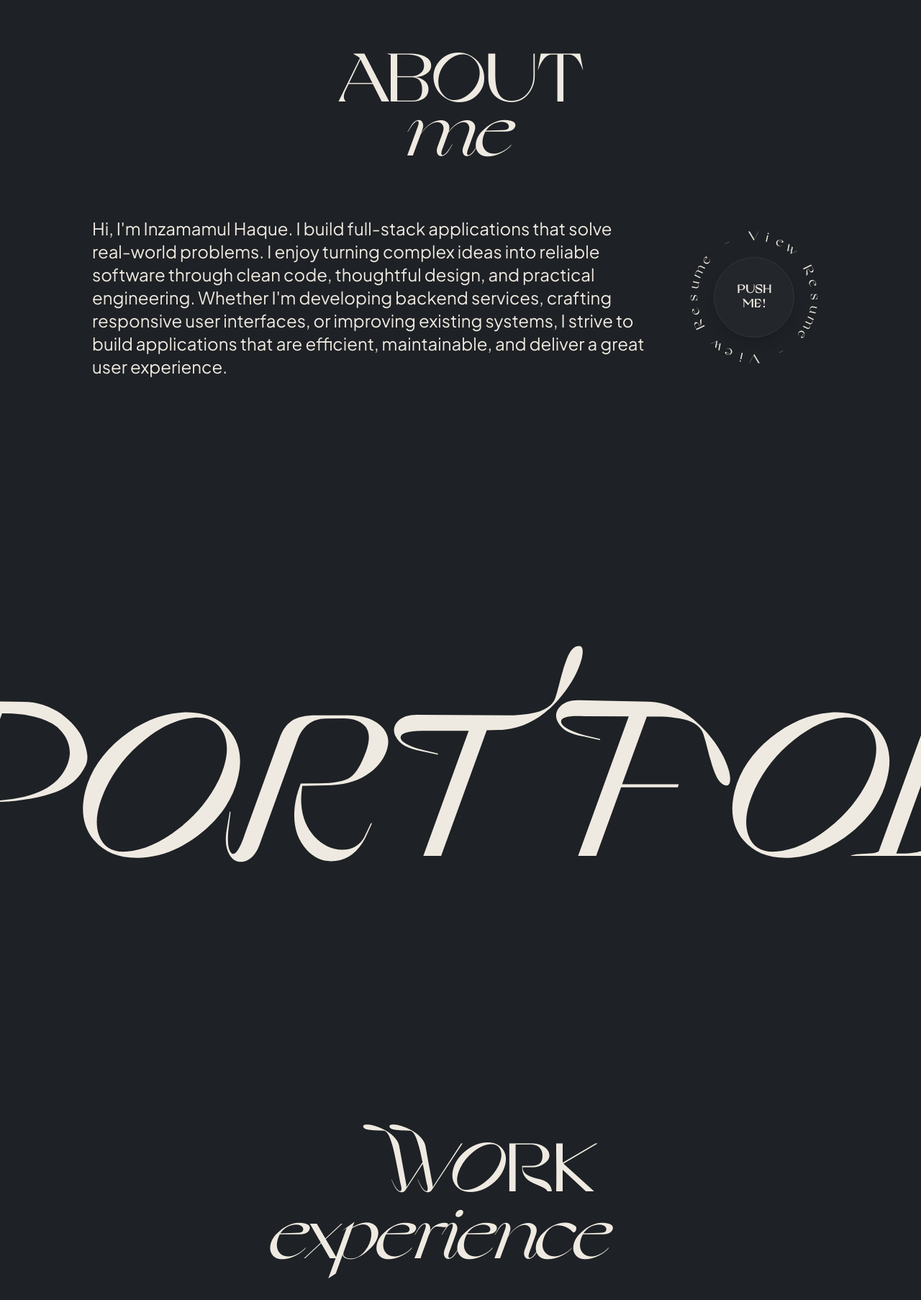
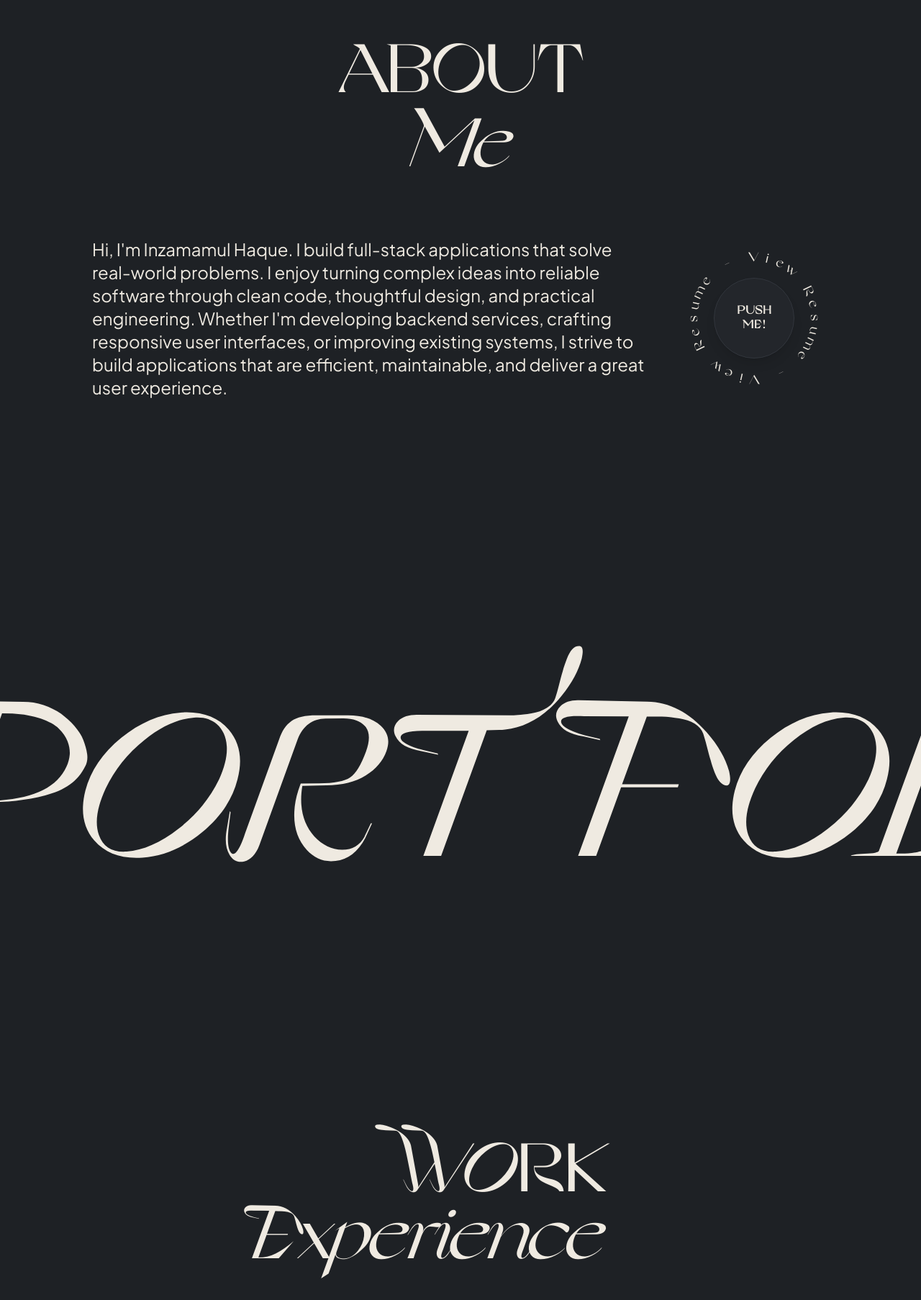
Before and after one commit to InzamamulHaque0786/InzamamulHaque_Pv-3, a React (Vite) app: page / in a window 1280 px wide. Shown: the part 914-2720 px from the top of the page at 72% size. Built offline with nearby package versions, Linux system fonts and the light colour scheme; a web font is replaced by a local one.

Commit message:
resume link updated and some tweeks

```diff
--- a/src/components/sections/About.jsx
+++ b/src/components/sections/About.jsx
@@ -26,12 +26,12 @@ const About = () => {
             whileInView={{ opacity: 1, y: 0 }}
             viewport={{ once: true, margin: "-15%" }}
             transition={{ duration: 1.4, ease: [0.22, 1, 0.36, 1] }}
-            className="text-center font-grandslang py-8 text-5xl md:text-7xl lg:text-8xl text-[var(--brand-primary)] uppercase tracking-tight leading-[.7] mb-12"
+            className="text-center font-grandslang py-8 text-5xl md:text-7xl lg:text-8xl text-[var(--brand-primary)] uppercase tracking-tight leading-[1] mb-12"
           >
             About
             <br />
             <span className="font-grandslang italic lowercase font-normal text-[var(--text-main)]">
-              me
+              <span className="uppercase">M</span>e
             </span>
           </motion.h2>
 
@@ -68,7 +68,7 @@ const About = () => {
               className="flex-shrink-0 self-center lg:self-center"
             >
               <a
-                href="https://drive.google.com/file/d/1qFGxCJUR_QD6amhWaP4ehub8r8G1Fn_n/view?usp=sharing"
+                href="https://drive.google.com/file/d/1HRzOS4hvjtxzXqpbYLrS7jFouia1Za8N/view?usp=sharing"
                 target="_blank"
                 rel="noopener noreferrer"
                 className="relative flex items-center justify-center w-52 h-52 select-none cursor-pointer group"
--- a/src/components/sections/Contact.jsx
+++ b/src/components/sections/Contact.jsx
@@ -15,9 +15,9 @@ const Contact = () => {
 
   // 2. Map the scroll progress to horizontal movement (Parallax effect)
   // "something" moves Left to Right
-  const somethingX = useTransform(scrollYProgress, [0, 1], [-30, 80]);
+  const somethingX = useTransform(scrollYProgress, [0, 1], [-30, 50]);
   // "TOGETHER" moves Right to Left
-  const togetherX = useTransform(scrollYProgress, [0, 1], [80, -50]);
+  const togetherX = useTransform(scrollYProgress, [0, 1], [60, -50]);
 
   return (
     <section
@@ -44,7 +44,7 @@ const Contact = () => {
 
             {/* Top Row: Let's create something */}
             <div className="flex items-center justify-center gap-3 md:gap-5">
-              <div className="flex  flex-col text-right font-cardo italic text-3xl md:text-4xl lg:text-6xl leading-[0.9] text-[var(--text-main)]">
+              <div className="flex  flex-col text-right font-cardo italic text-3xl md:text-4xl lg:text-6xl leading-[0.7] text-[var(--text-main)] pt-4">
                 <span>Let's</span>
                 <span>create</span>
               </div>
--- a/src/components/sections/Experience.jsx
+++ b/src/components/sections/Experience.jsx
@@ -15,9 +15,9 @@ const Experience = () => {
 
   // Maps scroll progress to continuous horizontal movement
   // Work moves Left to Right (-80px to 80px)
-  const workX = useTransform(scrollYProgress, [0, 1], [-80, 80]);
+  const workX = useTransform(scrollYProgress, [0, 1], [-50, 90]);
   // Experience moves Right to Left (80px to -80px)
-  const experienceX = useTransform(scrollYProgress, [0, 1], [80, -80]);
+  const experienceX = useTransform(scrollYProgress, [0, 1], [30, -90]);
 
   const experienceData = [
     {
@@ -75,7 +75,7 @@ const Experience = () => {
               style={{ x: experienceX, display: "inline-block" }}
               className="font-grandslang italic lowercase font-normal text-[var(--text-main)]"
             >
-              Experience
+              <span className="uppercase">E</span>xperience
             </motion.span>
           </h2>
         </motion.div>
--- a/src/components/sections/Skills.jsx
+++ b/src/components/sections/Skills.jsx
@@ -14,8 +14,8 @@ const Skills = () => {
   });
 
   // Maps scroll progress to continuous horizontal movement
-  const leftX = useTransform(scrollYProgress, [0, 1], [-80, 90]); // Moves Left to Right
-  const rightX = useTransform(scrollYProgress, [0, 1], [50, -80]); // Moves Right to Left
+  const leftX = useTransform(scrollYProgress, [0, 1], [-40, 90]); // Moves Left to Right
+  const rightX = useTransform(scrollYProgress, [0, 1], [40, -90]); // Moves Right to Left
 
   // Grouped with monochrome-ready Devicon classes
   const skillCategories = [
@@ -106,7 +106,8 @@ const Skills = () => {
               style={{ x: rightX, display: "inline-block" }}
               className="font-grandslang italic font-normal lowercase text-[var(--text-main)]"
             >
-              Expertise
+
+              <span className='uppercase'>C</span>ompetencies
             </motion.span>
           </h2>
         </motion.div>
@@ -128,7 +129,7 @@ const Skills = () => {
               >
 
                 {/* Category Heading */}
-                <h3 className="text-xl md:text-2xl font-semibold text-[var(--text-main)] mb-8 tracking-wide uppercase font-sans">
+                <h3 className="text-xl md:text-2xl  text-[var(--text-main)] mb-8 tracking-wide uppercase font-sans">
                   {category.title}
                 </h3>
 
--- a/src/components/sections/Works.jsx
+++ b/src/components/sections/Works.jsx
@@ -78,9 +78,9 @@ const Works = () => {
           transition={{ duration: 2.5, ease: [0.22, 1, 0.36, 1] }}
           className="mb-40 md:mb-56 text-center relative z-30"
         >
-          <h2 className="font-grandslang text-5xl md:text-7xl lg:text-8xl text-[var(--brand-primary)] uppercase tracking-tight leading-[1]">
+          <h2 className="font-grandslang text-5xl md:text-7xl lg:text-8xl text-[var(--brand-primary)] uppercase tracking-tight leading-[1.2]">
             Featured <br />
-             <span className="font-grandslang italic lowercase font-normal text-[var(--text-main)]">Works</span>
+             <span className="font-grandslang italic lowercase font-normal text-[var(--text-main)]"><span className='uppercase'>W</span>orks</span>
           </h2>
         </motion.div>
 
@@ -143,7 +143,7 @@ const ProjectCard = ({ project, setBgColor }) => {
       {/* Text Content Area */}
       <div className="w-full max-w-3xl flex flex-col items-start gap-6 px-2 md:px-0">
         <div>
-          <h3 className="font-grandslang text-5xl md:text-6xl lg:text-7xl text-[var(--text-main)] tracking-tight mb-4 leading-[1.1]">
+          <h3 className="font-grandslang text-4xl md:text-5xl lg:text-6xl text-[var(--text-main)] tracking-tight mb-4 leading-[1.1]">
             {project.title}
           </h3>
           <p className="text-sm md:text-sm text-[var(--text-muted)] uppercase font-normal tracking-wide max-w-3xl">
--- a/src/components/ui/CustomCursor.jsx
+++ b/src/components/ui/CustomCursor.jsx
@@ -4,8 +4,16 @@ import { motion } from 'framer-motion';
 const CustomCursor = () => {
   const [mousePosition, setMousePosition] = useState({ x: -100, y: -100 });
   const [isHovering, setIsHovering] = useState(false);
+  const [isTouchDevice, setIsTouchDevice] = useState(false); // ADDED
 
   useEffect(() => {
+    // ADDED: Detect if it's a touch device (phones/tablets)
+    const checkTouch = window.matchMedia("(hover: none), (pointer: coarse)").matches;
+    setIsTouchDevice(checkTouch);
+
+    // ADDED: If it IS a touch device, skip adding event listeners completely
+    if (checkTouch) return;
+
     const updateMousePosition = (e) => {
       setMousePosition({ x: e.clientX, y: e.clientY });
     };
@@ -31,6 +39,9 @@ const CustomCursor = () => {
       window.removeEventListener('mouseover', handleMouseOver);
     };
   }, []);
+
+  // ADDED: If it's a mobile/touch device, don't render the custom cursor at all
+  if (isTouchDevice) return null;
 
   // Base size is 12px. Hover size is 72px (which is exactly scale: 6)
   const cursorSize = isHovering ? 72 : 12;
--- a/src/index.css
+++ b/src/index.css
@@ -103,11 +103,20 @@ html {
 
 
 /* Hides the default arrow everywhere */
-body {
+/* body {
   cursor: none;
 }
-
-/* Brings the native "hand" pointer back ONLY when hovering over clickable items */
 a, button, [class*="cursor-pointer"] {
   cursor: pointer;
+} */
+
+/* Only hide the default cursor on devices with a real mouse/trackpad */
+@media (hover: hover) and (pointer: fine) {
+  body {
+    cursor: none;
+  }
+
+  a, button, [class*="cursor-pointer"] {
+    cursor: pointer;
+  }
 }
```
